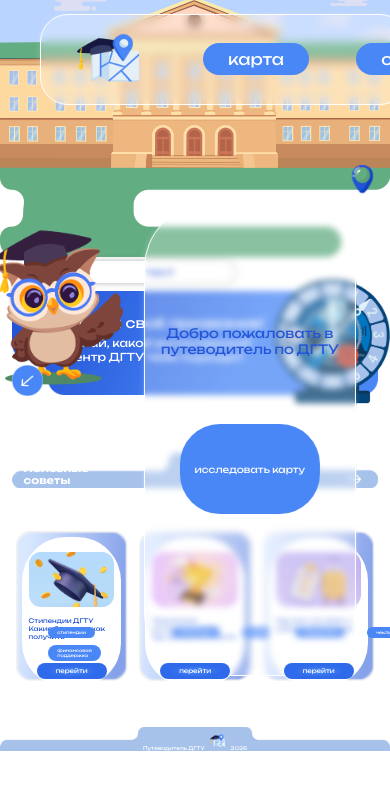
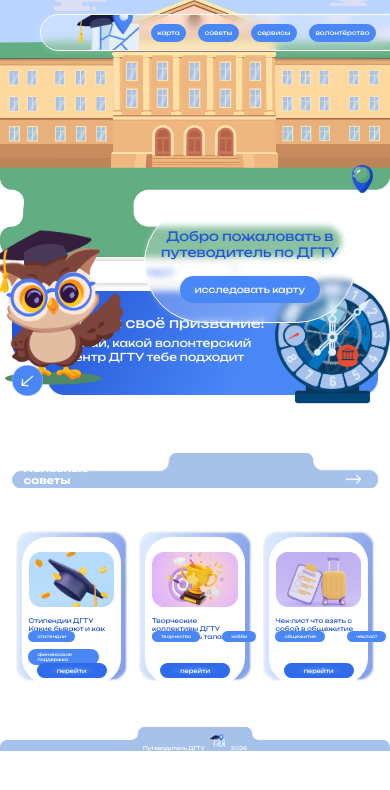
Before and after one commit to DanilaCoffee/DSTU-Interactive-guide, a plain HTML site: page index.html in a window 390 px wide. Shown: the top 790 px of the page. Drawn offline with Linux system fonts and the light colour scheme.

Commit message:
950px adaptation

```diff
--- a/main.css
+++ b/main.css
@@ -542,7 +542,6 @@
 
 	.welcomeText {
 		font-size: 3.3vw;
-		margin: 120px 0 67px 0;
 	}
 
 	.mapButton {
@@ -670,3 +669,74 @@
 		width: 4vw;
 	}
 }
+
+@media (max-width: 1200px) {
+	header {
+		height: 9vw;
+	}
+
+	.headerShort {
+		width: 134px;
+	}
+
+	.logo {
+		width: 62px;
+		margin: 0 1.5vw 0 36px;
+	}
+
+	.navItem {
+		padding: 5px 1.7vw;
+		margin: 0 1.5vw;
+		font-size: 1.6vw;
+	}
+
+	.userImg {
+		width: 5vw;
+		height: 5vw;
+	}
+
+	.userName {
+		font-size: 1.7vw;
+	}
+
+	.welcomeBlock {
+		height: 30vw;
+	}
+
+	.welcomeText {
+		font-size: 3.3vw;
+		margin: 6vw 0 4vw 0;
+	}
+
+	.mapButton {
+		width: 36vw;
+		height: 7vw;
+	}
+
+	.cardBg {
+		height: 33.8vw;
+		border-radius: 26px;
+	}
+
+	.cardTags {
+		top: 24vw;
+		left: 1.7vw;
+	}
+
+	.cardButtonWrapper {
+		bottom: 1.5vw;
+		left: 3.8vw;
+		width: 18vw;
+		height: 3.8vw;
+	}
+
+	.cardButton {
+		width: 18vw;
+		height: 3.8vw;
+		font-size: 1.5vw;
+	}
+}
+
+@media (max-width: 950px) {
+
+}
```
